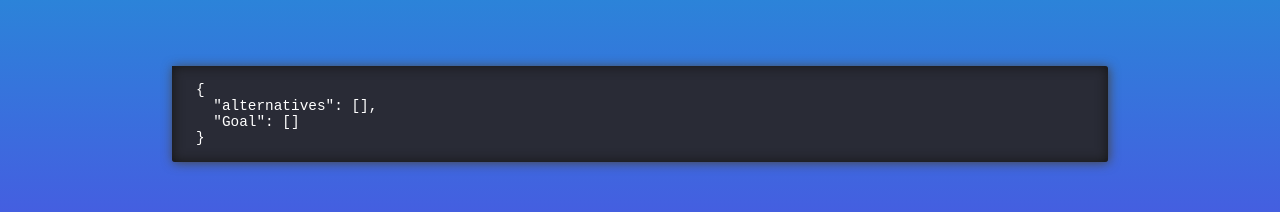
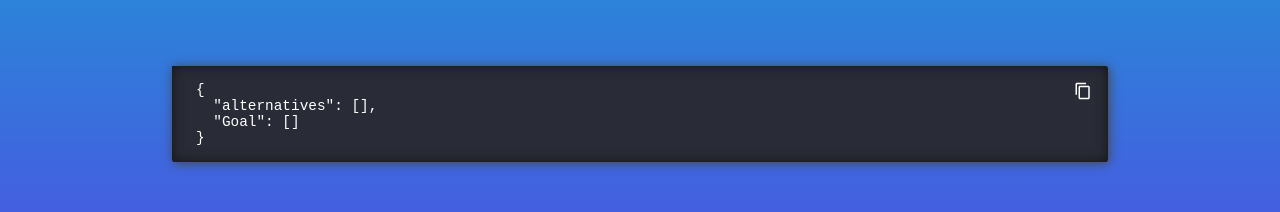
Before and after one commit to gtluszcz/AHP-Manager, a Vue app: page / in a window 1280 px wide. Shown: the part 548-760 px from the top of the page. Built offline with nearby package versions, Linux system fonts and the light colour scheme.

Commit message:
Added 'copy to clipboard'

```diff
--- a/package.json
+++ b/package.json
@@ -11,6 +11,7 @@
     "build": "node build/build.js"
   },
   "dependencies": {
+    "clipboard": "^2.0.0",
     "vue": "^2.5.2"
   },
   "devDependencies": {
--- a/src/App.vue
+++ b/src/App.vue
@@ -52,6 +52,9 @@
             </div>
 
             <div class="result">
+                <div class="clipboard" ref="clipboard" :data-clipboard-text="renderedTree()" title="Copy to clipboard">
+                    <svg fill="#fff" height="18" viewBox="0 0 24 24" width="18" xmlns="http://www.w3.org/2000/svg"><path d="M0 0h24v24H0z" fill="none"></path> <path d="M16 1H4c-1.1 0-2 .9-2 2v14h2V3h12V1zm3 4H8c-1.1 0-2 .9-2 2v14c0 1.1.9 2 2 2h11c1.1 0 2-.9 2-2V7c0-1.1-.9-2-2-2zm0 16H8V7h11v14z"></path></svg>
+                </div>
                 <pre v-text="renderedTree()"></pre>
             </div>
         </div>
@@ -64,12 +67,15 @@
     import Question2 from './components/Question2'
     import FilePicker from './components/FilePicker'
     import eventHub from './eventHub'
+    import Clipboard from 'clipboard'
 
     export default {
         props: ['alternatives', 'tree'],
         name: 'App',
         mounted() {
             eventHub.$on('update', () => this.$forceUpdate())
+
+            new Clipboard(this.$refs.clipboard)
         },
         components: {
             RecursiveMadness,
@@ -323,7 +329,15 @@
         font-size: .9rem;
         font-weight: 300;
         color: #fff;
-        box-shadow: inset 0 0 12px #151515, 1px 1px 11px #464646
+        box-shadow: inset 0 0 12px #151515, 1px 1px 11px #464646;
+        position: relative;
+    }
+
+    .clipboard {
+        position: absolute;
+        top: 1rem;
+        right: 1rem;
+        cursor: pointer;
     }
 
     .controls-wrap {
```
Also changed, not shown: 1 other file (tests, documents, lock files or other folders).
